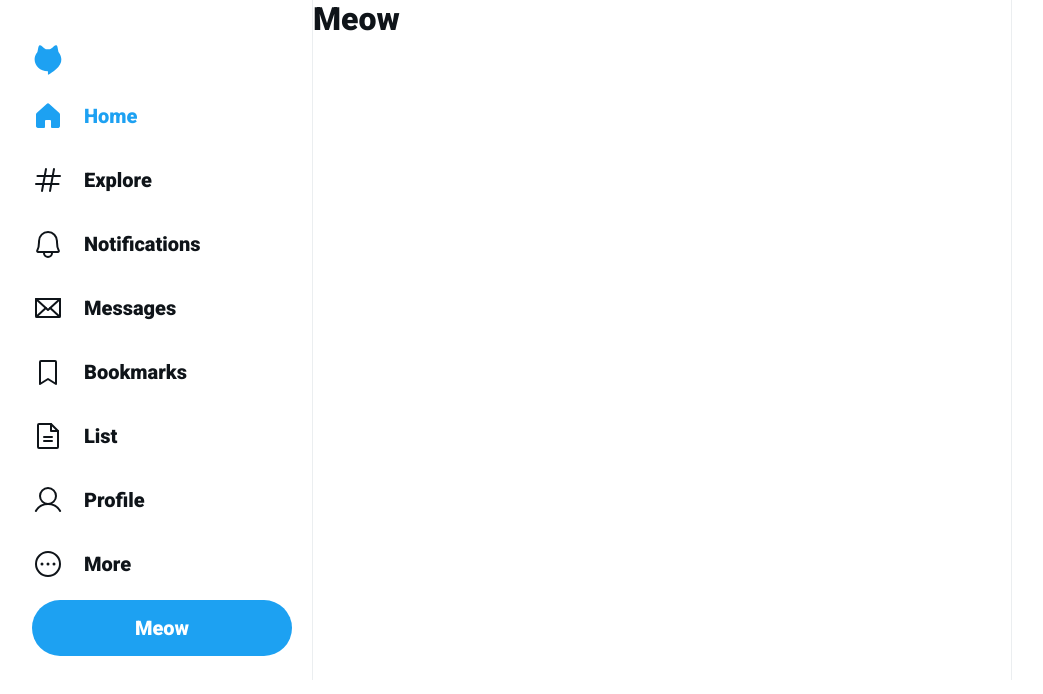
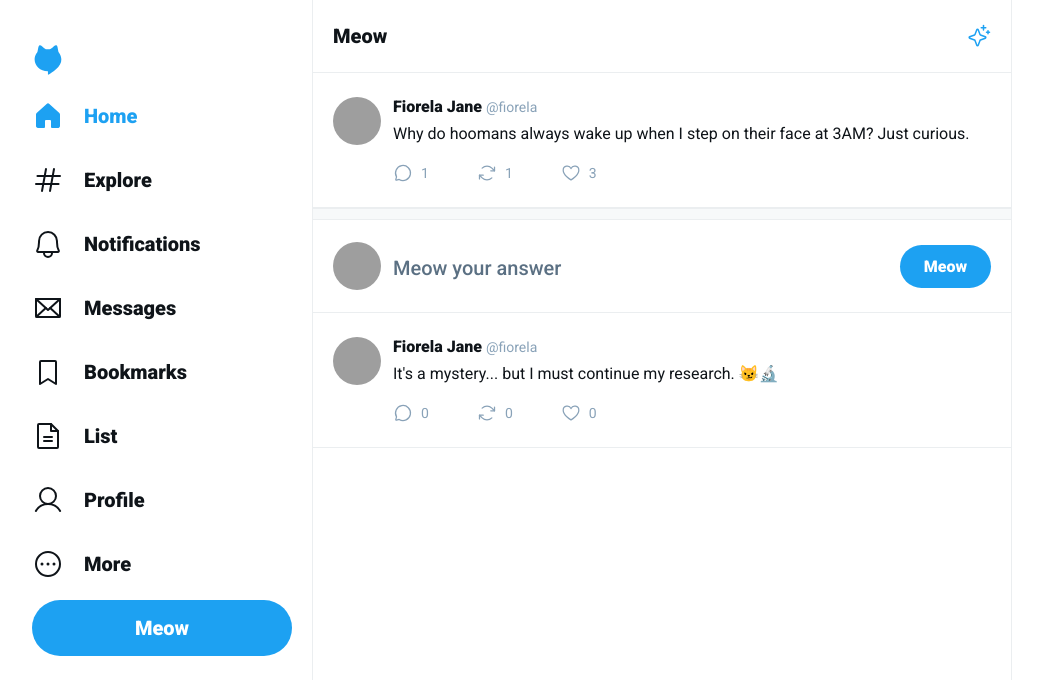
Before and after one commit to matheuscs/ui-twitter, a React (Vite) app: page /meow in a window 1280 px wide. Shown: the top 694 px of the page, without its empty margins (128-1171 px from the left). Built offline with nearby package versions, Linux system fonts and the light colour scheme; grey boxes are pictures that could not be loaded.

Commit message:
creating a OpenMeow page
to replace the placeholder to the /meow route, this is the place where you the se replies to a specific meow

```diff
--- /dev/null
+++ b/src/pages/OpenMeow.css
@@ -0,0 +1,51 @@
+.answer-meow-form {
+  padding: 0.5rem 1.25rem;
+  display: flex;
+  gap: 0.5rem;
+  align-items: center;
+  border-bottom: 1px solid #ebeef0;
+}
+.answer-meow-form label {
+  display: flex;
+  flex: 1;
+  align-items: center;
+  gap: 0.75rem;
+}
+.answer-meow-form label img {
+  width: 3rem;
+  height: 3rem;
+  border-radius: 9999px;
+}
+.answer-meow-form label textarea {
+  flex: 1;
+  border: 0;
+  font-size: 1.25rem;
+  font-weight: 500;
+  margin-top: 1.75rem;
+  resize: none;
+}
+.answer-meow-form label textarea:focus {
+  outline: none;
+}
+.answer-meow-form label textarea::placeholder {
+  color: #5b7083;
+}
+.answer-meow-form button[type=submit] {
+  margin-left: auto;
+  background: var(--twiter-blue);
+  border-radius: 9999px;
+  padding: 0.75rem 1.5rem;
+  color: #fff;
+  font-size: 1rem;
+  font-weight: 900;
+  border: 0;
+}
+.answer-meow-form button[type=submit]:hover {
+  filter: brightness(0.95);
+}
+.separator{
+  background: #f7f9fa;
+  border-top: 1px solid #ebeef0;
+  border-bottom: 1px solid #ebeef0;
+  height: 0.75rem;
+}
--- /dev/null
+++ b/src/pages/OpenMeow.tsx
@@ -0,0 +1,30 @@
+import { Header } from '../components/Header'
+import { Meow } from '../components/Meow'
+
+import './OpenMeow.css'
+
+const meow = {content: 'Why do hoomans always wake up when I step on their face at 3AM? Just curious.', comments: 1, remeows: 1, pawsup: 3}
+
+const comments = [
+  {id: 1, name: "Tobias", user: 'tobias', content: "It's a mystery... but I must continue my research. 😼🔬", comments: 0, remeows: 0, pawsup: 0}
+]
+
+export function OpenMeow() {
+  return(
+    <main className="openmeow">
+      <Header title='Meow'/>
+      <Meow content={meow.content} comments={meow.comments} remeows={meow.remeows} pawsup={meow.pawsup}/>
+      <div className='separator'></div>
+      <form action="" className="answer-meow-form">
+        <label htmlFor="meow">
+          <img src="https://github.com/matheuscs.png" alt="Fiorela" />
+          <textarea name="" id="meow" placeholder='Meow your answer'></textarea>
+        </label>
+        <button type='submit'>Meow</button>
+      </form>
+      {comments.map(c => {
+        return <Meow key={c.id} content={c.content} comments={c.comments} remeows={c.remeows} pawsup={c.pawsup} />
+      })}
+    </main>
+  )
+}
--- a/src/routes.tsx
+++ b/src/routes.tsx
@@ -1,5 +1,6 @@
 import { createBrowserRouter } from "react-router-dom";
 import { Timeline } from './pages/Timeline'
+import { OpenMeow } from "./pages/OpenMeow";
 
 export const router = createBrowserRouter([
   {
@@ -8,6 +9,6 @@ export const router = createBrowserRouter([
   },
   {
     path: '/meow',
-    element: <h1>Meow</h1>
+    element: <OpenMeow />
   }
 ])
```
Also changed, not shown: 1 other file (tests, documents, lock files or other folders).
